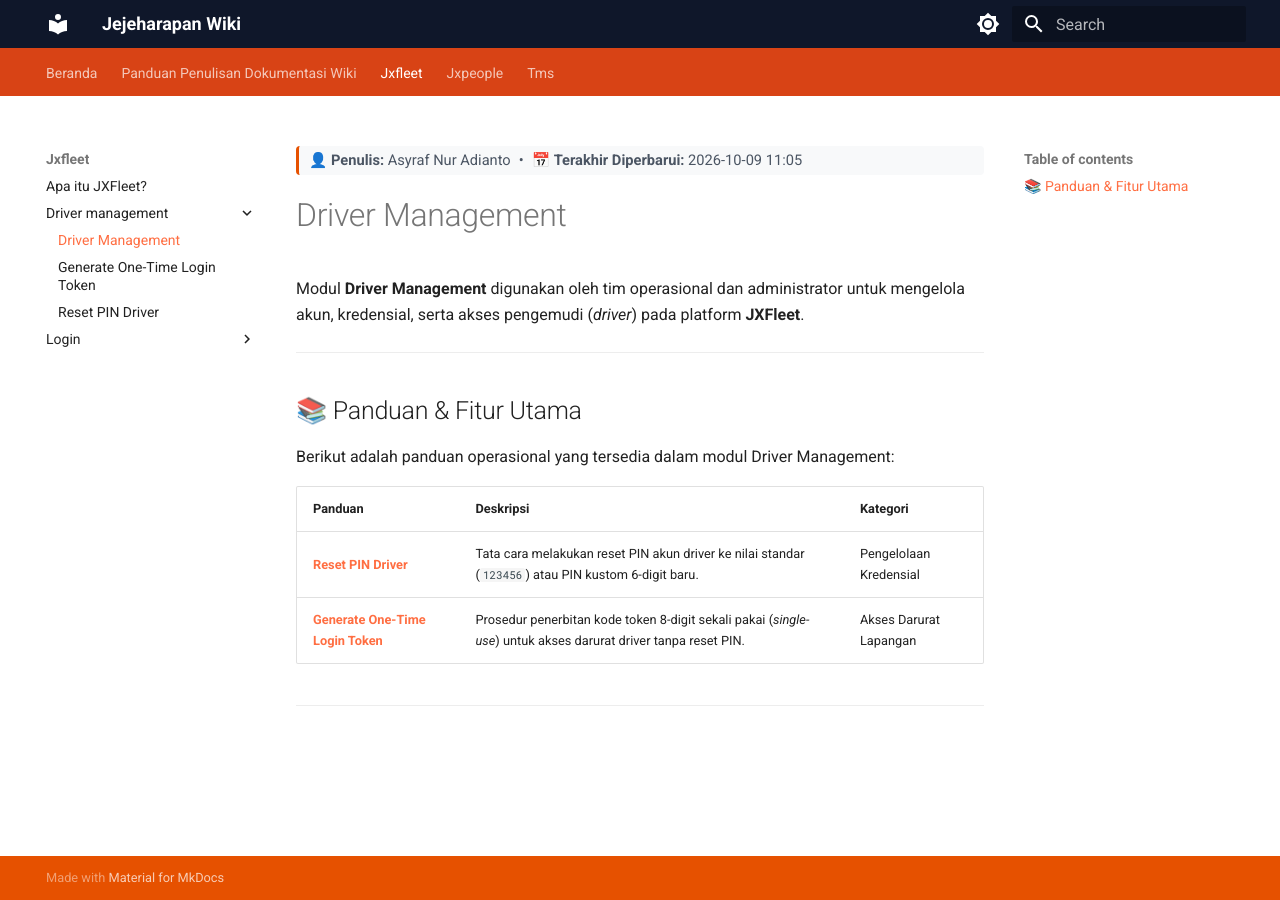
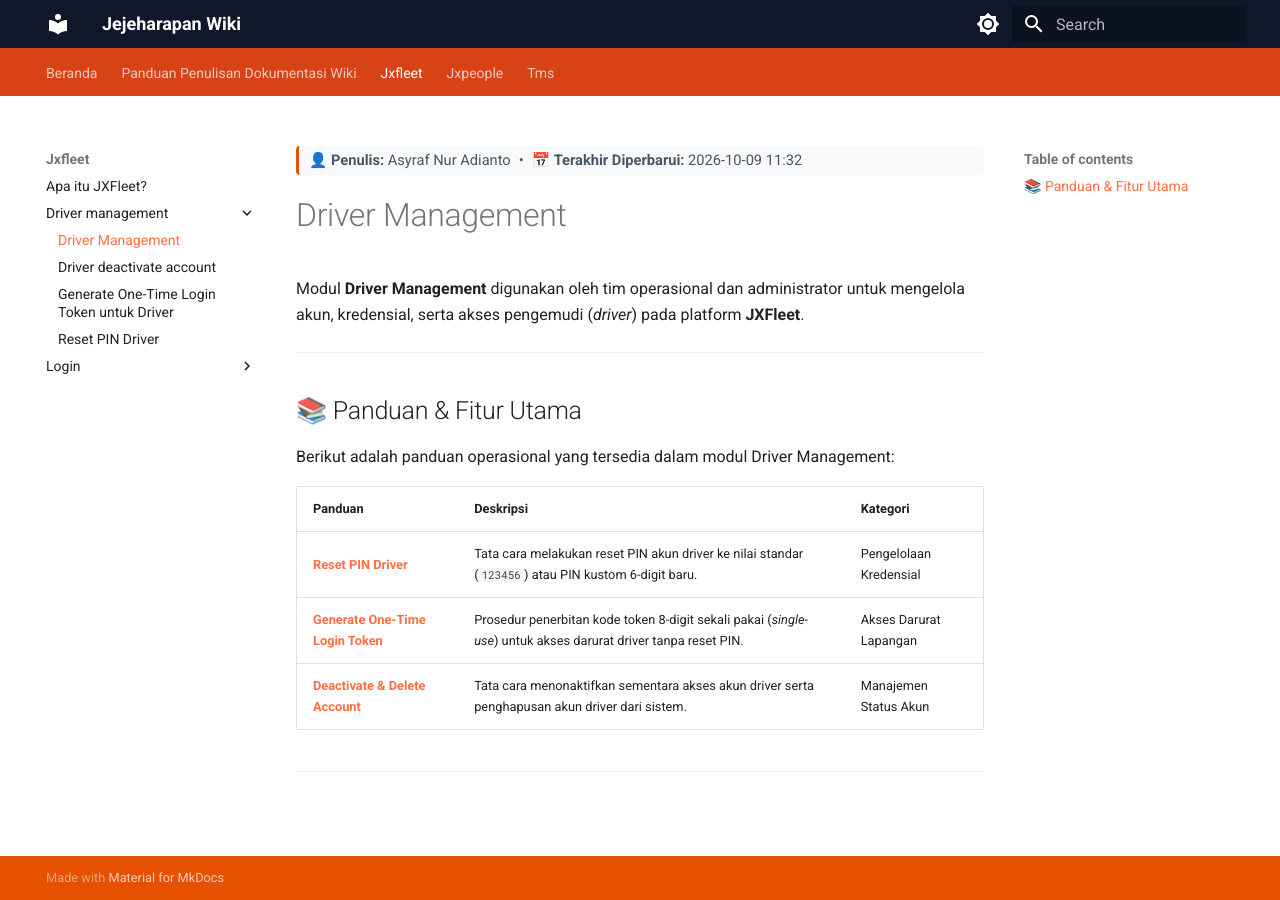
Before and after one commit to jejeharapan/wiki, an MkDocs documentation site: the page built from article/jxfleet/driver-management/index.md, in a window 1280 px wide. Built offline with MkDocs 1.6.1 and Material for MkDocs 9.7.7, drawn with Linux system fonts in a browser that asks for light colours.

Commit message:
docs(jxfleet): reorganize driver management files and add deactivate account guide

```diff
--- a/article/jxfleet/driver-management/generate-one-time-login-token.md
+++ b/article/jxfleet/driver-management/driver-generate-token-login.md
@@ -1,5 +1,5 @@
 ---
-title: "Generate One-Time Login Token"
+title: "Generate One-Time Login Token untuk Driver"
 author: Asyraf Nur Adianto
 last_updated: 2026-10-09 11:08
 ---
@@ -86,7 +86,7 @@ Setelah data driver yang dituju ditemukan:
 
 !!! tip "Rekomendasi Operasional"
     - **Verifikasi Identitas**: Selalu pastikan identitas pengemudi dan nomor polisi kendaraan penugasan sebelum menerbitkan token untuk mencegah penyalahgunaan akses armada.
-    - **Sesi Darurat Sementara**: Jika driver memerlukan solusi permanen untuk login sehari-hari berikutnya karena lupa PIN, arahkan tim untuk melakukan prosedur penyetelan ulang PIN melalui panduan [Reset PIN Driver](reset-pin-driver.md).
+    - **Sesi Darurat Sementara**: Jika driver memerlukan solusi permanen untuk login sehari-hari berikutnya karena lupa PIN, arahkan tim untuk melakukan prosedur penyetelan ulang PIN melalui panduan [Reset PIN Driver](driver-reset-pin.md).
     - **Dokumentasi Terkait**: Pelajari juga ringkasan alur pemulihan kata sandi pengguna platform pada panduan [Lupa Password & PIN JXFleet](../login/lupa-password-pin.md).
 
 ---
--- a/article/jxfleet/driver-management/index.md
+++ b/article/jxfleet/driver-management/index.md
@@ -1,7 +1,7 @@
 ---
 title: "Driver Management"
 author: Asyraf Nur Adianto
-last_updated: 2026-10-09 11:05
+last_updated: 2026-10-09 11:32
 ---
 
 # Driver Management
@@ -16,7 +16,8 @@ Berikut adalah panduan operasional yang tersedia dalam modul Driver Management:
 
 | Panduan | Deskripsi | Kategori |
 | :--- | :--- | :--- |
-| [**Reset PIN Driver**](reset-pin-driver.md) | Tata cara melakukan reset PIN akun driver ke nilai standar (`123456`) atau PIN kustom 6-digit baru. | Pengelolaan Kredensial |
-| [**Generate One-Time Login Token**](generate-one-time-login-token.md) | Prosedur penerbitan kode token 8-digit sekali pakai (*single-use*) untuk akses darurat driver tanpa reset PIN. | Akses Darurat Lapangan |
+| [**Reset PIN Driver**](driver-reset-pin.md) | Tata cara melakukan reset PIN akun driver ke nilai standar (`123456`) atau PIN kustom 6-digit baru. | Pengelolaan Kredensial |
+| [**Generate One-Time Login Token**](driver-generate-token-login.md) | Prosedur penerbitan kode token 8-digit sekali pakai (*single-use*) untuk akses darurat driver tanpa reset PIN. | Akses Darurat Lapangan |
+| [**Deactivate & Delete Account**](driver-deactivate-account.md) | Tata cara menonaktifkan sementara akses akun driver serta penghapusan akun driver dari sistem. | Manajemen Status Akun |
 
 ---
```
Also changed, not shown: article/jxfleet/driver-management/driver-deactivate-account.md (added, +19 -0 lines), article/jxfleet/driver-management/driver-reset-pin.md (renamed from article/jxfleet/driver-management/reset-pin-driver.md), 1 other file.
